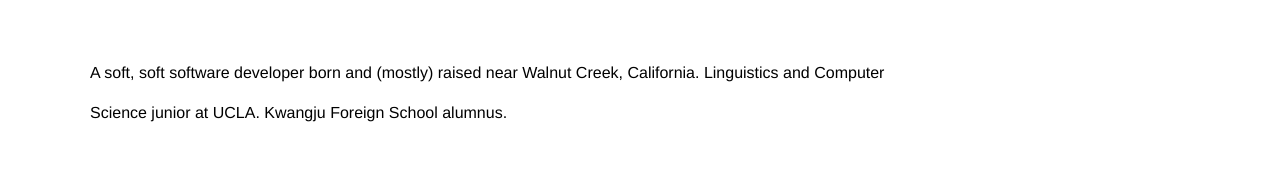
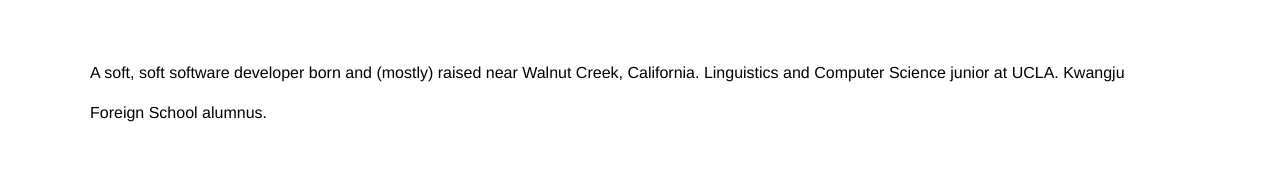
Before and after one commit to haejinjo/not-personal-site, a plain HTML site: page index.html in a window 1280 px wide. Shown: the part 893-1087 px from the top of the page. Drawn offline with Linux system fonts and the light colour scheme.

Commit message:
Changed to 1070px. Because pixel perfect

```diff
--- a/css/main.css
+++ b/css/main.css
@@ -63,7 +63,7 @@
 
 #short-bio {
     padding-top: 40px;
-    width: 800px;
+    width: 1070px;
     min-height: 200px;
     font-size: 2vh;
     line-height: 5vh;
```
